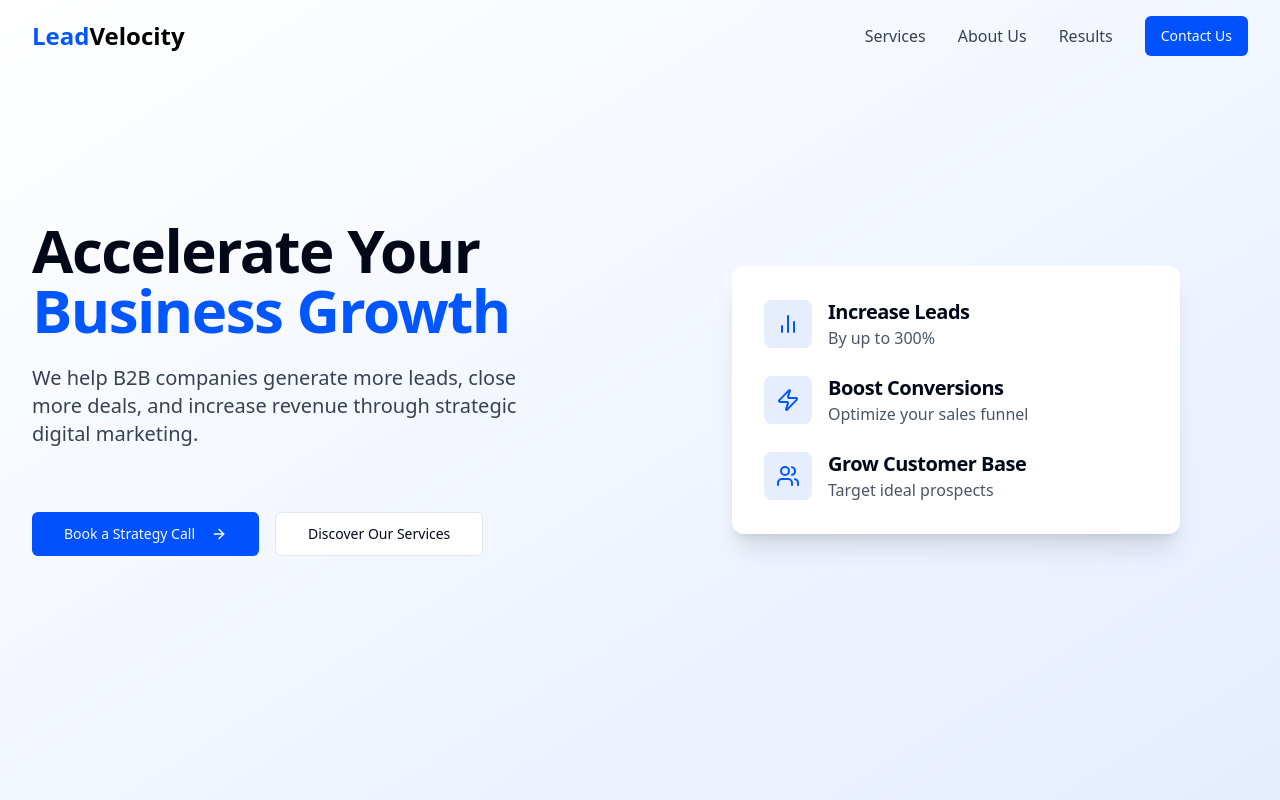
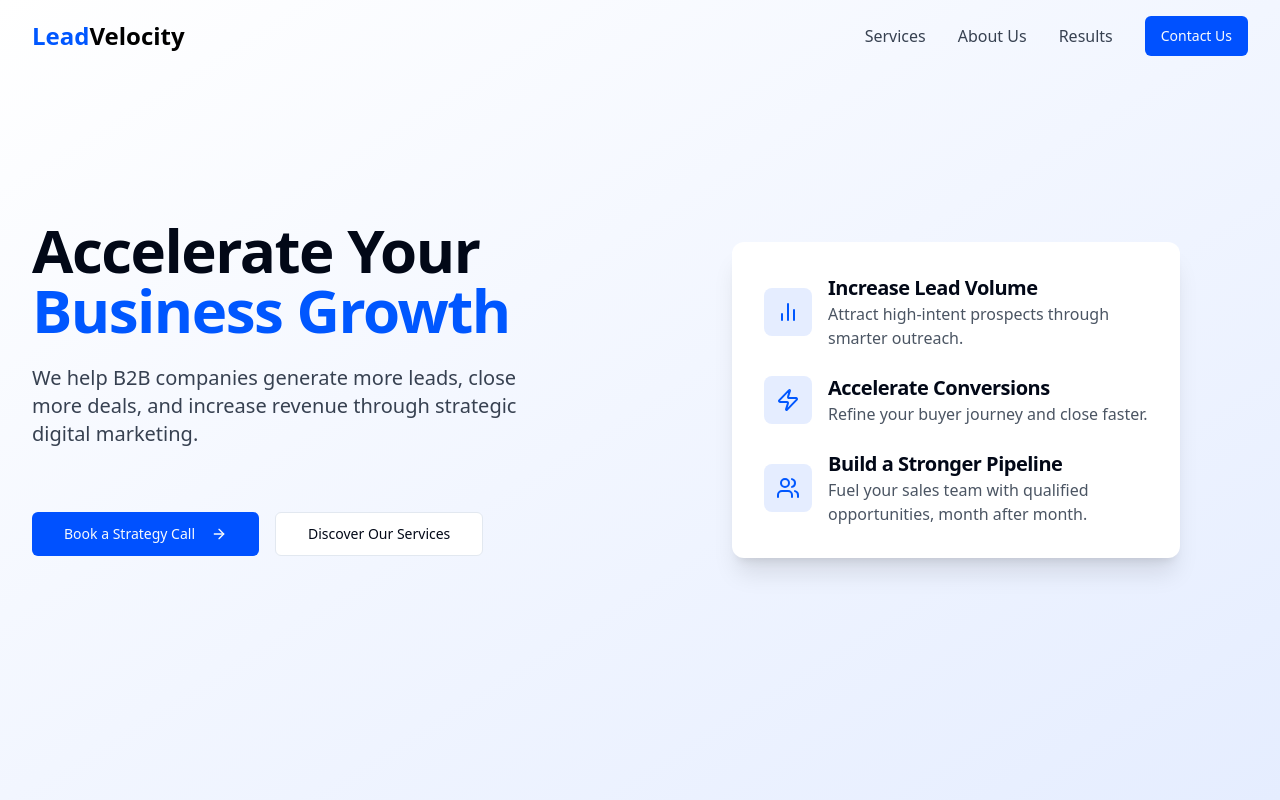
Before and after one commit to LV2024-lovable/leadvelocity, a React (Vite) app: page / in a window 1280 px wide. Shown: the top 800 px of the page. Built offline with nearby package versions, Linux system fonts and the light colour scheme.

Commit message:
Refactor: Update hero section card
Update the content of the right card in the hero section.

```diff
--- a/src/components/Hero.tsx
+++ b/src/components/Hero.tsx
@@ -35,8 +35,8 @@ const Hero = () => {
                     <BarChart2 className="h-6 w-6 text-velocity-blue" />
                   </div>
                   <div>
-                    <h3 className="font-bold text-xl">Increase Leads</h3>
-                    <p className="text-gray-600">By up to 300%</p>
+                    <h3 className="font-bold text-xl">Increase Lead Volume</h3>
+                    <p className="text-gray-600">Attract high-intent prospects through smarter outreach.</p>
                   </div>
                 </div>
                 <div className="flex items-center gap-4">
@@ -44,8 +44,8 @@ const Hero = () => {
                     <Zap className="h-6 w-6 text-velocity-blue" />
                   </div>
                   <div>
-                    <h3 className="font-bold text-xl">Boost Conversions</h3>
-                    <p className="text-gray-600">Optimize your sales funnel</p>
+                    <h3 className="font-bold text-xl">Accelerate Conversions</h3>
+                    <p className="text-gray-600">Refine your buyer journey and close faster.</p>
                   </div>
                 </div>
                 <div className="flex items-center gap-4">
@@ -53,8 +53,8 @@ const Hero = () => {
                     <Users className="h-6 w-6 text-velocity-blue" />
                   </div>
                   <div>
-                    <h3 className="font-bold text-xl">Grow Customer Base</h3>
-                    <p className="text-gray-600">Target ideal prospects</p>
+                    <h3 className="font-bold text-xl">Build a Stronger Pipeline</h3>
+                    <p className="text-gray-600">Fuel your sales team with qualified opportunities, month after month.</p>
                   </div>
                 </div>
               </div>
```
